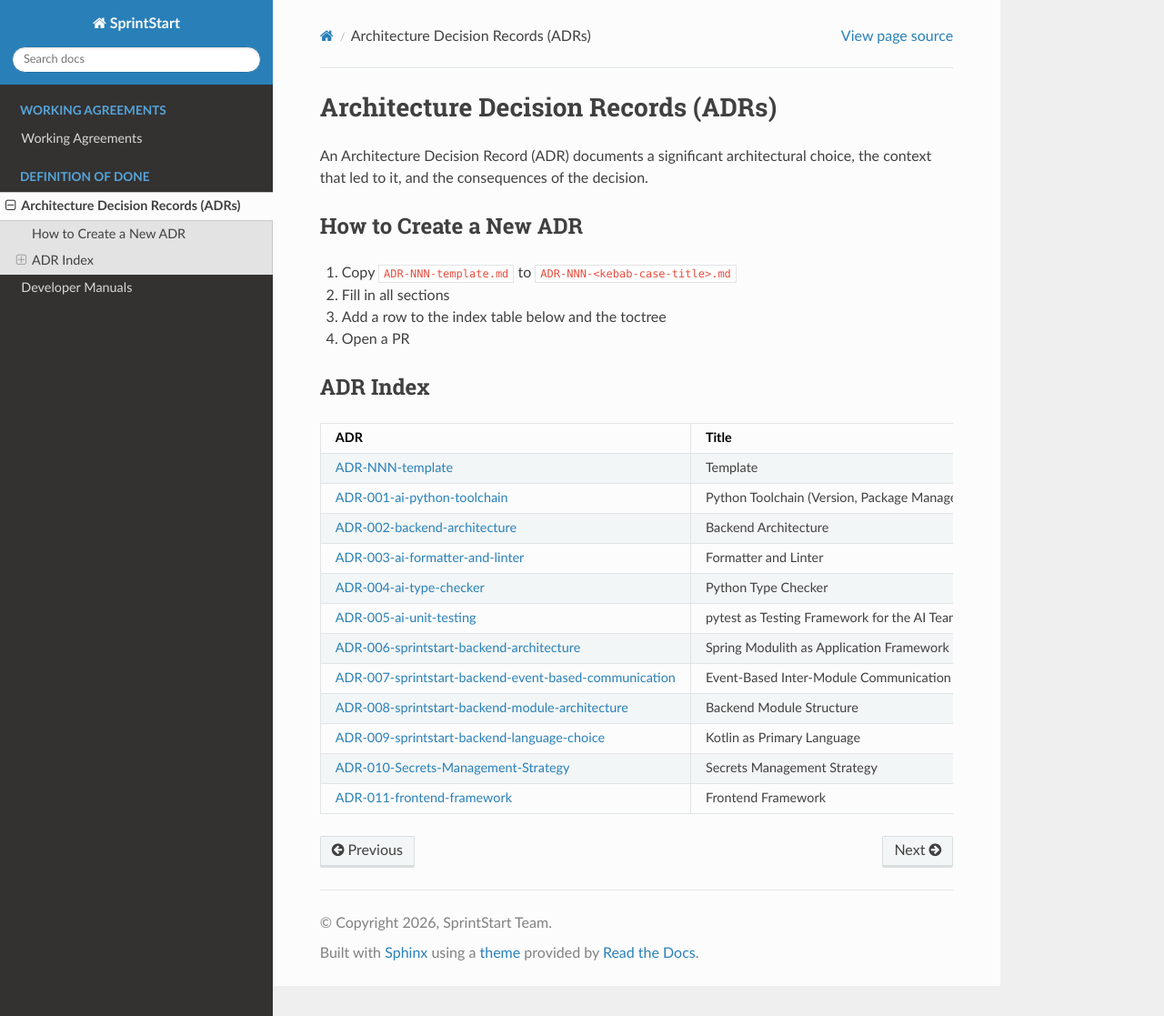
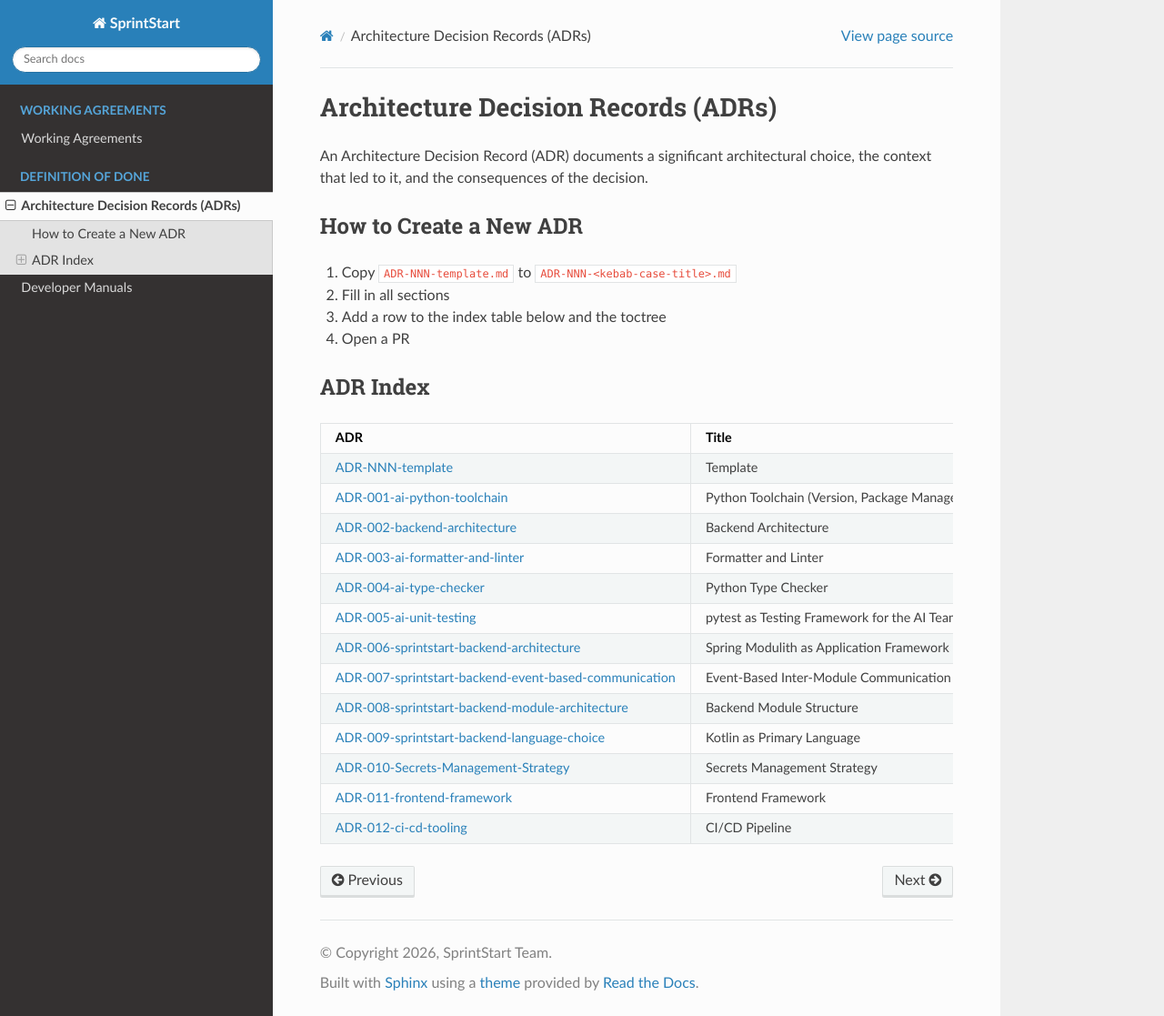
Before and after one commit to SprintStartProject/Wiki, a Sphinx documentation site: the page built from docs/source/adr/index.md, in a window 1280 px wide and 1117 px high. Shown: the whole window at 91% size. Built offline with Sphinx 7.4.7 and the Read the Docs theme 3.1.0, drawn with Linux system fonts in a browser that asks for light colours.

Commit message:
Update index.md

````diff
--- a/docs/source/adr/index.md
+++ b/docs/source/adr/index.md
@@ -26,6 +26,7 @@
 | [ADR-009-sprintstart-backend-language-choice](ADR-009-sprintstart-backend-language-choice.md) | Kotlin as Primary Language | ✅ Accepted |
 | [ADR-010-Secrets-Management-Strategy](ADR-010-Secrets-Management-Strategy.md) | Secrets Management Strategy | ✅ Accepted |
 | [ADR-011-frontend-framework](ADR-011-frontend-framework.md) | Frontend Framework | ✅ Accepted |
+| [ADR-012-ci-cd-tooling](ADR-012-ci-cd-tooling.md) | CI/CD Pipeline | ✅ Accepted |
 
 ```{toctree}
 :hidden:
@@ -42,4 +43,5 @@
 ADR-009-sprintstart-backend-language-choice
 ADR-010-Secrets-Management-Strategy
 ADR-011-frontend-framework
+ADR-012-ci-cd-tooling
 ```
````
